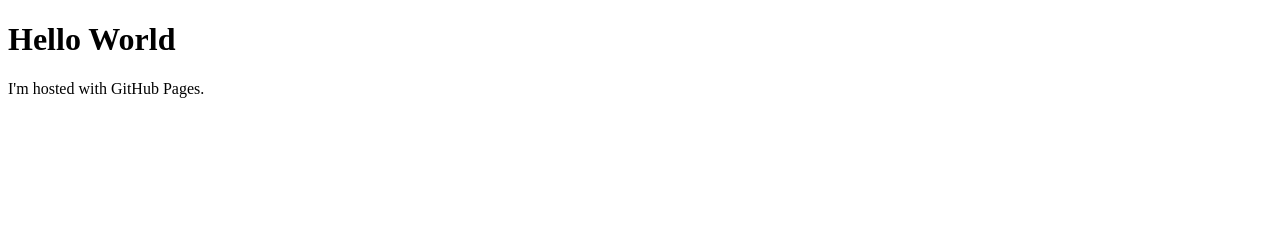
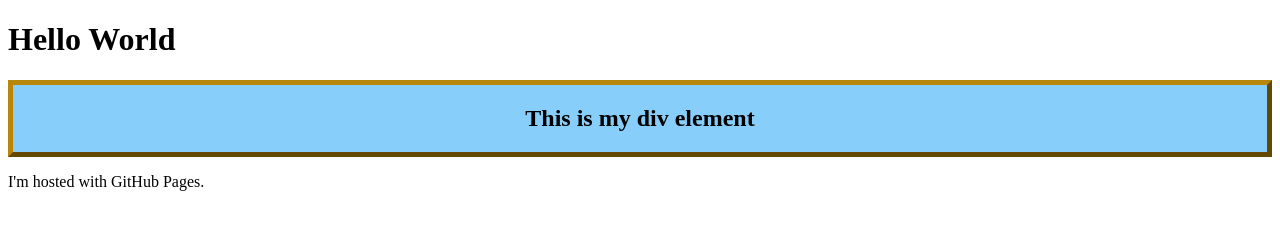
Before and after one commit to nrobledo117060/EE461L-HW4, a plain HTML site: page index.html in a window 1280 px wide. Drawn offline with Linux system fonts and the light colour scheme.

Commit message:
Added additional files
Added additional files and a div element

```diff
--- a/index.html
+++ b/index.html
@@ -1,7 +1,20 @@
 <!DOCTYPE html>
 <html>
+    <head>
+        <link rel="stylesheet" href="stylesheet.css">
+        <style>
+            .myDiv{
+                border: 5px outset darkgoldenrod;
+                background-color: lightskyblue;
+                text-align: center;
+            }
+        </style>
+    </head>
     <body>
         <h1>Hello World</h1>
+        <div class = "myDiv">
+            <h2>This is my div element</h2>
+        </div>
         <p>I'm hosted with GitHub Pages.</p>
     </body>
 </html>
```
Also changed, not shown: Dog With Sunglasses.jpg (added), stylesheet.css (added).
